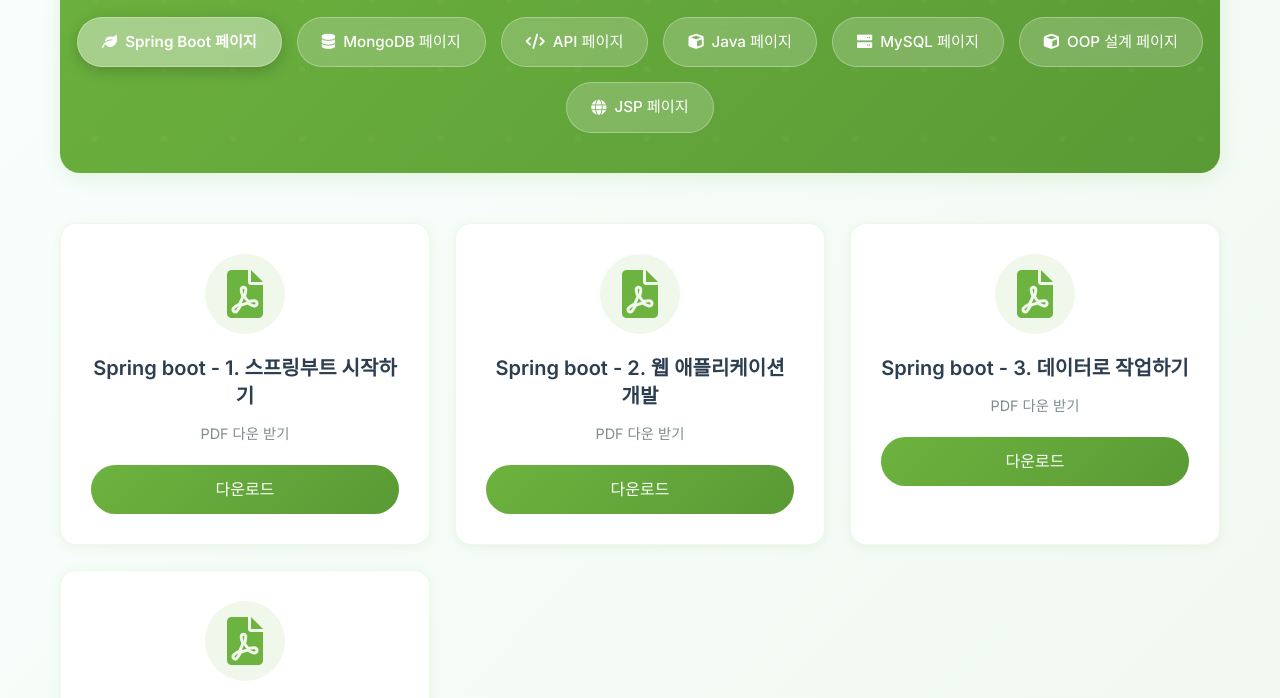
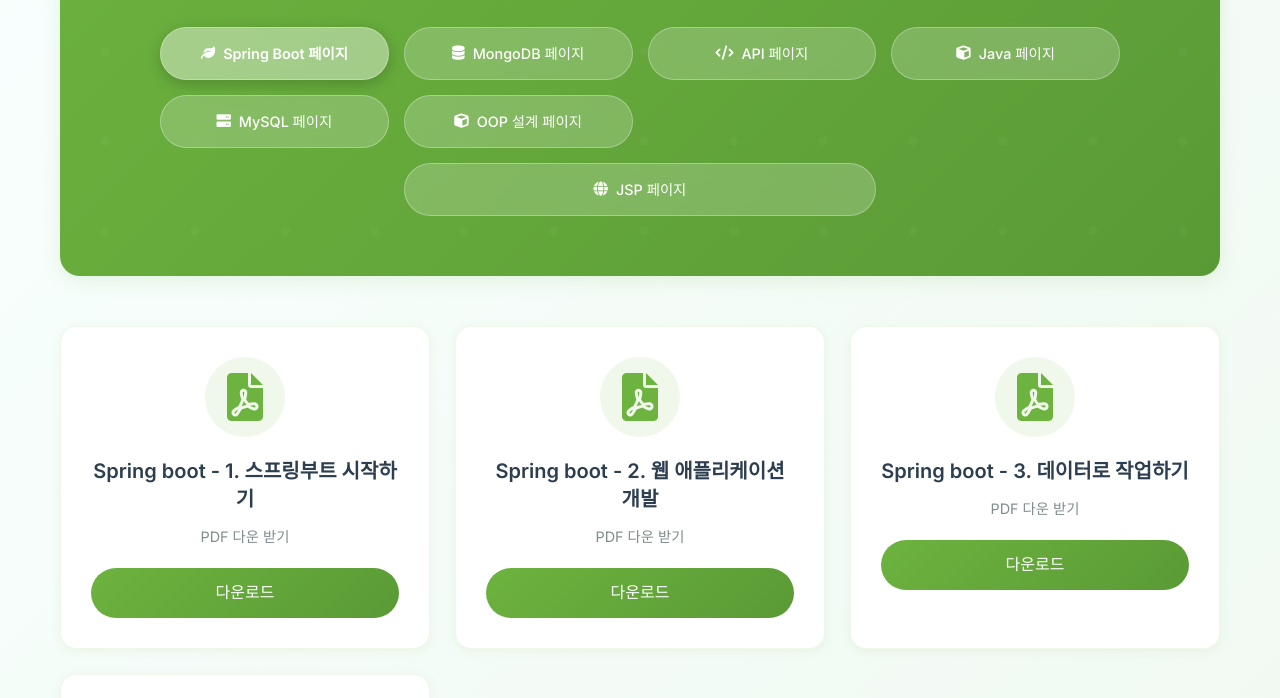
Before and after one commit to dev-jm-1024/pdf-download-page, a plain HTML site: page download.html in a window 1280 px wide. Shown: the part 213-911 px from the top of the page. Drawn offline with Linux system fonts and the light colour scheme.

Commit message:
연동
연동

```diff
--- a/css/api.css
+++ b/css/api.css
@@ -43,13 +43,14 @@
 header {
     text-align: center;
     margin-bottom: 50px;
-    padding: 60px 40px;
+    padding: 60px 40px 70px 40px;
     background: var(--api-gradient);
     border-radius: 20px;
     color: white;
     box-shadow: var(--shadow-medium);
     position: relative;
     overflow: hidden;
+    min-height: 300px;
 }
 
 header::before {
--- a/css/java-oop.css
+++ b/css/java-oop.css
@@ -35,13 +35,14 @@
 header {
     text-align: center;
     margin-bottom: 50px;
-    padding: 40px 0;
+    padding: 50px 0 60px 0;
     background: var(--java-gradient);
     border-radius: 20px;
     color: white;
     box-shadow: var(--shadow-medium);
     position: relative;
     overflow: hidden;
+    min-height: 280px;
 }
 
 header::before {
--- a/css/jsp-design.css
+++ b/css/jsp-design.css
@@ -35,13 +35,14 @@
 header {
     text-align: center;
     margin-bottom: 50px;
-    padding: 40px 0;
+    padding: 50px 0 60px 0;
     background: var(--jsp-gradient);
     border-radius: 20px;
     color: white;
     box-shadow: var(--shadow-medium);
     position: relative;
     overflow: hidden;
+    min-height: 280px;
 }
 
 header::before {
--- a/css/mong.css
+++ b/css/mong.css
@@ -38,13 +38,14 @@
 header {
     text-align: center;
     margin-bottom: 50px;
-    padding: 50px 30px;
+    padding: 50px 30px 60px 30px;
     background: var(--mongo-gradient);
     border-radius: 20px;
     color: white;
     box-shadow: var(--shadow-medium);
     position: relative;
     overflow: hidden;
+    min-height: 280px;
 }
 
 header::before {
--- a/css/mysql80.css
+++ b/css/mysql80.css
@@ -43,13 +43,14 @@
 header {
     text-align: center;
     margin-bottom: 50px;
-    padding: 50px 30px;
+    padding: 50px 30px 60px 30px;
     background: var(--mysql-gradient-mixed);
     border-radius: 20px;
     color: white;
     box-shadow: var(--shadow-medium);
     position: relative;
     overflow: hidden;
+    min-height: 280px;
 }
 
 header::before {
--- a/css/spring.css
+++ b/css/spring.css
@@ -35,13 +35,14 @@
 header {
     text-align: center;
     margin-bottom: 50px;
-    padding: 40px 0;
+    padding: 50px 0 60px 0;
     background: var(--spring-gradient);
     border-radius: 20px;
     color: white;
     box-shadow: var(--shadow-medium);
     position: relative;
     overflow: hidden;
+    min-height: 280px;
 }
 
 header::before {
--- a/js/menu-loader.js
+++ b/js/menu-loader.js
@@ -34,28 +34,39 @@
         <style>
                  /* 공통 메뉴 스타일 */
          .nav-buttons {
-            display: flex;
-            flex-wrap: wrap;
-            justify-content: center;
+             display: grid;
+             grid-template-columns: repeat(4, 1fr);
              gap: 15px;
              margin-top: 30px;
+             max-width: 1000px;
+             margin-left: auto;
+             margin-right: auto;
+             padding: 0 20px;
+         }
+
+         /* 7번째 메뉴(JSP)는 두 번째 줄 가운데 배치 */
+         .nav-buttons .page-btn:nth-child(7) {
+             grid-column: 2 / 4;
          }
 
                  .page-btn {
-            display: inline-flex;
+             display: flex;
              align-items: center;
+             justify-content: center;
              background: rgba(255, 255, 255, 0.2);
              color: white;
-            padding: 12px 24px;
+             padding: 14px 20px;
              border-radius: 50px;
              text-decoration: none;
              font-weight: 500;
              transition: all 0.3s ease;
              backdrop-filter: blur(10px);
              border: 1px solid rgba(255, 255, 255, 0.3);
-            font-size: 0.95rem;
+             font-size: 0.9rem;
              position: relative;
              overflow: hidden;
+             min-height: 50px;
+             text-align: center;
          }
 
         .page-btn:hover {
@@ -85,16 +96,47 @@
         }
 
                  /* 반응형 메뉴 */
+         @media (max-width: 1024px) {
+             .nav-buttons {
+                 grid-template-columns: repeat(3, 1fr);
+                 max-width: 800px;
+             }
+
+             .nav-buttons .page-btn:nth-child(7) {
+                 grid-column: 2 / 3;
+             }
+         }
+
          @media (max-width: 768px) {
              .nav-buttons {
-                flex-direction: column;
-                align-items: center;
+                 grid-template-columns: repeat(2, 1fr);
+                 gap: 12px;
+                 padding: 0 15px;
+             }
+
+             .nav-buttons .page-btn:nth-child(7) {
+                 grid-column: 1 / 3;
              }
 
              .page-btn {
-                width: 100%;
-                max-width: 300px;
-                justify-content: center;
+                 padding: 12px 16px;
+                 font-size: 0.85rem;
+             }
+         }
+
+         @media (max-width: 480px) {
+             .nav-buttons {
+                 grid-template-columns: 1fr;
+                 gap: 10px;
+             }
+
+             .nav-buttons .page-btn:nth-child(7) {
+                 grid-column: 1;
+             }
+
+             .page-btn {
+                 padding: 14px 20px;
+                 font-size: 0.9rem;
              }
          }
 
```
Lines whose indentation alone changed are shown as unchanged.
